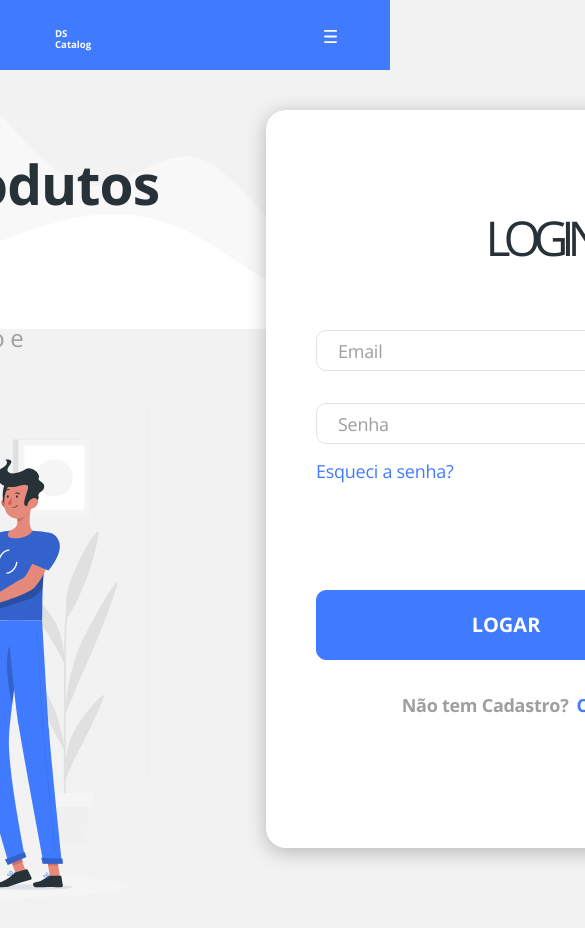
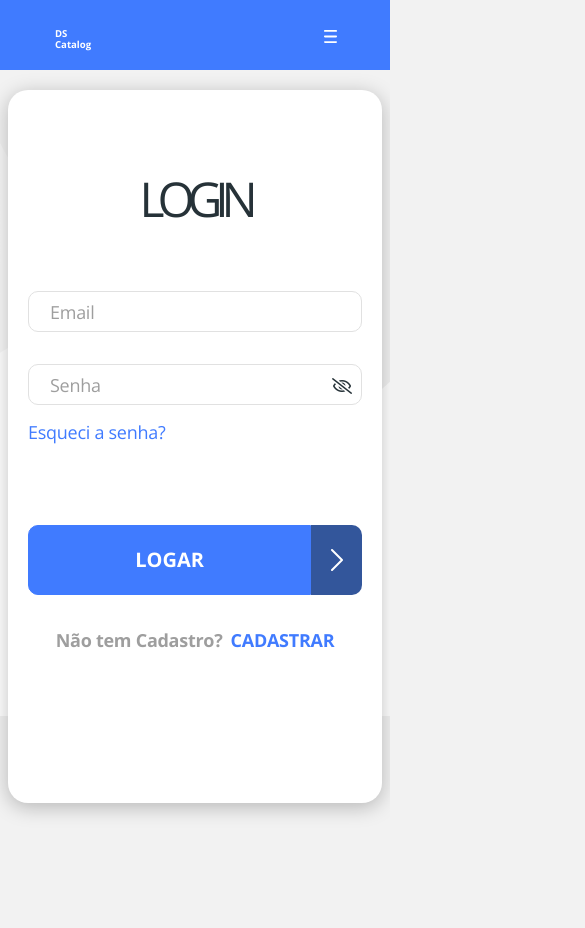
Before and after one commit to kleberlimaGit/dscatalog-bootcamp, a React (Create React App) app in the folder front-web/: page /auth/login in a window 390 px wide. Shown: the top 928 px of the page, 585 px wide, since content can reach past the window. After the commit the page ends 844 px from the top, so only its background shows below. Built offline with nearby package versions, Linux system fonts and the light colour scheme; no server answers.

Commit message:
Responsividade tela login

```diff
--- a/front-web/public/index.html
+++ b/front-web/public/index.html
@@ -9,6 +9,7 @@
       name="description"
       content="Web site created using create-react-app"
     />
+    <link rel="stylesheet" href="https://use.fontawesome.com/releases/v5.15.2/css/all.css" integrity="sha384-vSIIfh2YWi9wW0r9iZe7RJPrKwp6bG+s9QZMoITbCckVJqGCCRhc+ccxNcdpHuYu" crossorigin="anonymous">
     <link rel="apple-touch-icon" href="%PUBLIC_URL%/logo192.png" />
     <!--
       manifest.json provides metadata used when your web app is installed on a
--- a/front-web/src/app.scss
+++ b/front-web/src/app.scss
@@ -52,3 +52,21 @@ a {
 .btn-outline-secondary{
   color: #9e9e9e
 }
+
+@media screen and (max-width:320px){
+   #root{
+     display: none;
+   }
+   body::after{
+    content: "Dispositivo incompatível com o sistema";
+    font-weight: bold;
+    top: 0;
+    left: 0;
+    margin-top: 250px;
+    width: 100%;
+    display: flex;
+    justify-content: center;
+    align-items: center;
+    height: 100%;
+   }
+}
--- a/front-web/src/pages/Auth/components/Login/index.tsx
+++ b/front-web/src/pages/Auth/components/Login/index.tsx
@@ -21,6 +21,9 @@ const Login = () => {
     const [hasError, setHasError] = useState(false);
     const history = useHistory();
     const location = useLocation<LocationState>();
+    const [passwordIcon,setPasswordIcon] = useState('fa-eye-slash');
+    const [inputType, setInputType] = useState('password');
+
 
     const { from } = location.state || { from: { pathname: "/admin" } };
 
@@ -36,6 +39,18 @@ const Login = () => {
            setHasError(true)
        })
     }
+
+    const handleShowPassword = () =>{
+        if(passwordIcon === "fa-eye-slash"){
+            setPasswordIcon('fa-eye')
+            setInputType('text')
+        }else{
+            setPasswordIcon('fa-eye-slash')
+            setInputType('password')
+        }
+    }
+
+
 
     return (
         <AuthCard title="Login">
@@ -64,11 +79,12 @@ const Login = () => {
                 )}
                 </div>
 
-                <div>
-                    <input type="password"
-                    className={`form-control input-base ${errors.password ? 'is-invalid' : ''}`}
+                <div className="content-password">
+                    <input type={inputType}
+                    className={`form-control input-base input-password ${errors.password ? 'is-invalid' : ''}`}
                     placeholder="Senha"
                     name="password" ref={register({required: "Campo obrigatório"})}/>
+                    <span className={`input-eye d-inline-block far ${passwordIcon}`} onClick={handleShowPassword}></span>
                     {errors.password && (
                     <span className="invalid-feedback d-block">
                         {errors.password.message}
--- a/front-web/src/pages/Auth/components/Login/styles.scss
+++ b/front-web/src/pages/Auth/components/Login/styles.scss
@@ -58,3 +58,39 @@
         width: 100%;
         transition: width 300ms ease-in-out;
 }
+.content-password{
+    position: relative;
+}
+
+.input-eye{
+    position: absolute;
+    top: 35%;
+    right: 3%;
+    cursor: pointer;
+}
+
+@media screen and (max-width:1024px){
+    .auth-card{
+        margin: auto;
+
+    }
+}
+
+@media screen and (max-width:500px){
+    .auth-card{
+        width: 374px;
+        padding: 76px 20px 40px 20px;
+    }
+    .login-link-recover{
+        margin-bottom: 80px;
+    }
+}
+@media screen and (max-width:375px){
+    .auth-card{
+        width: 320px;
+        padding: 76px 20px 40px 20px;
+    }
+    .login-link-recover{
+        margin-bottom: 80px;
+    }
+}
--- a/front-web/src/pages/Auth/styles.scss
+++ b/front-web/src/pages/Auth/styles.scss
@@ -33,3 +33,29 @@
     color: #9E9E9E;
 
 }
+@media screen and (max-width:1024px){
+    .auth-info{
+        display: none;
+    }
+    .auth-container{
+        padding: 100 50px 20px 50px;
+        display: flex;
+        justify-content: center;
+        background: url(~core/assets/images/AuthBackgroundMedia.svg) no-repeat;
+        background-size: 100%;
+    }
+}
+
+@media (max-width:768px){
+    .auth-info{
+        display: none;
+    }
+    .auth-container{
+        padding: 20px;
+        display: flex;
+        justify-content: center;
+        background: url(~core/assets/images/AuthBackgroundMedia.svg) no-repeat;
+        background-size: 100%;
+    }
+
+}
--- a/front-web/src/pages/Catalog/styles.scss
+++ b/front-web/src/pages/Catalog/styles.scss
@@ -34,22 +34,3 @@
         justify-content: center;
     }
 }
-@media(max-width:320px){
-    .catalog-products,.page-format{
-        display: none !important;
-    }
-
-    .catalog-container::after{
-        content: "Dispositivo incompatível com o sistema";
-        font-weight: bold;
-        top: 0;
-        left: 0;
-        margin-top: 250px;
-        width: 100%;
-        display: flex;
-        justify-content: center;
-        align-items: center;
-        height: 100%;
-    }
-
-}
--- a/front-web/src/pages/Home/styles.scss
+++ b/front-web/src/pages/Home/styles.scss
@@ -169,21 +169,3 @@
         }
     }
 }
-
-@media(max-width:320px){
-    .home-content{
-        display: none !important;
-    }
-    .home-container::after{
-        content: "Dispositivo incompatível com o sistema";
-        font-weight: bold;
-        top: 0;
-        left: 0;
-        margin-top: 250px;
-        width: 100%;
-        display: flex;
-        justify-content: center;
-        align-items: center;
-        height: 100%;
-    }
-}
```
Also changed, not shown: front-web/src/core/assets/images/AuthBackgroundMedia.svg (added).
